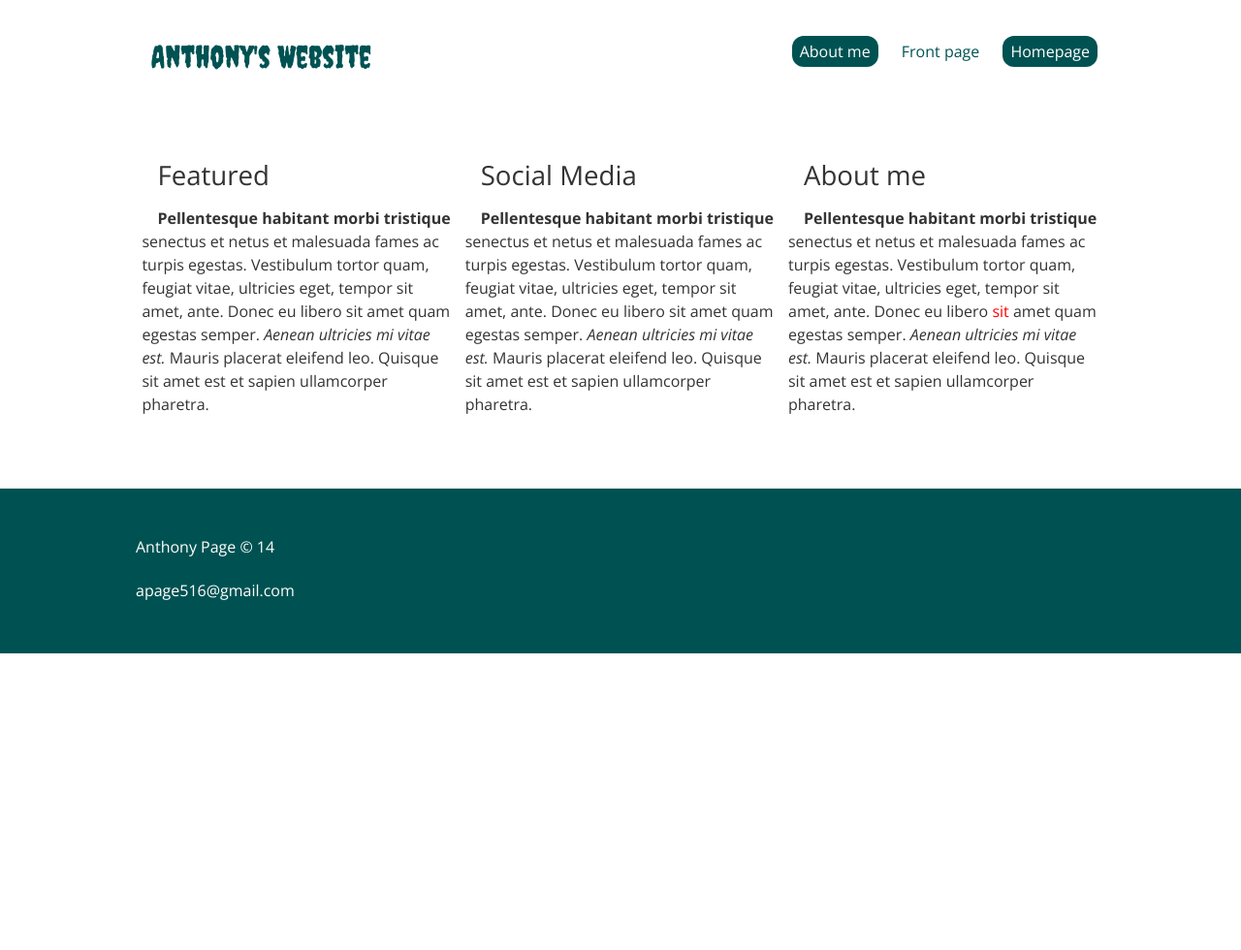
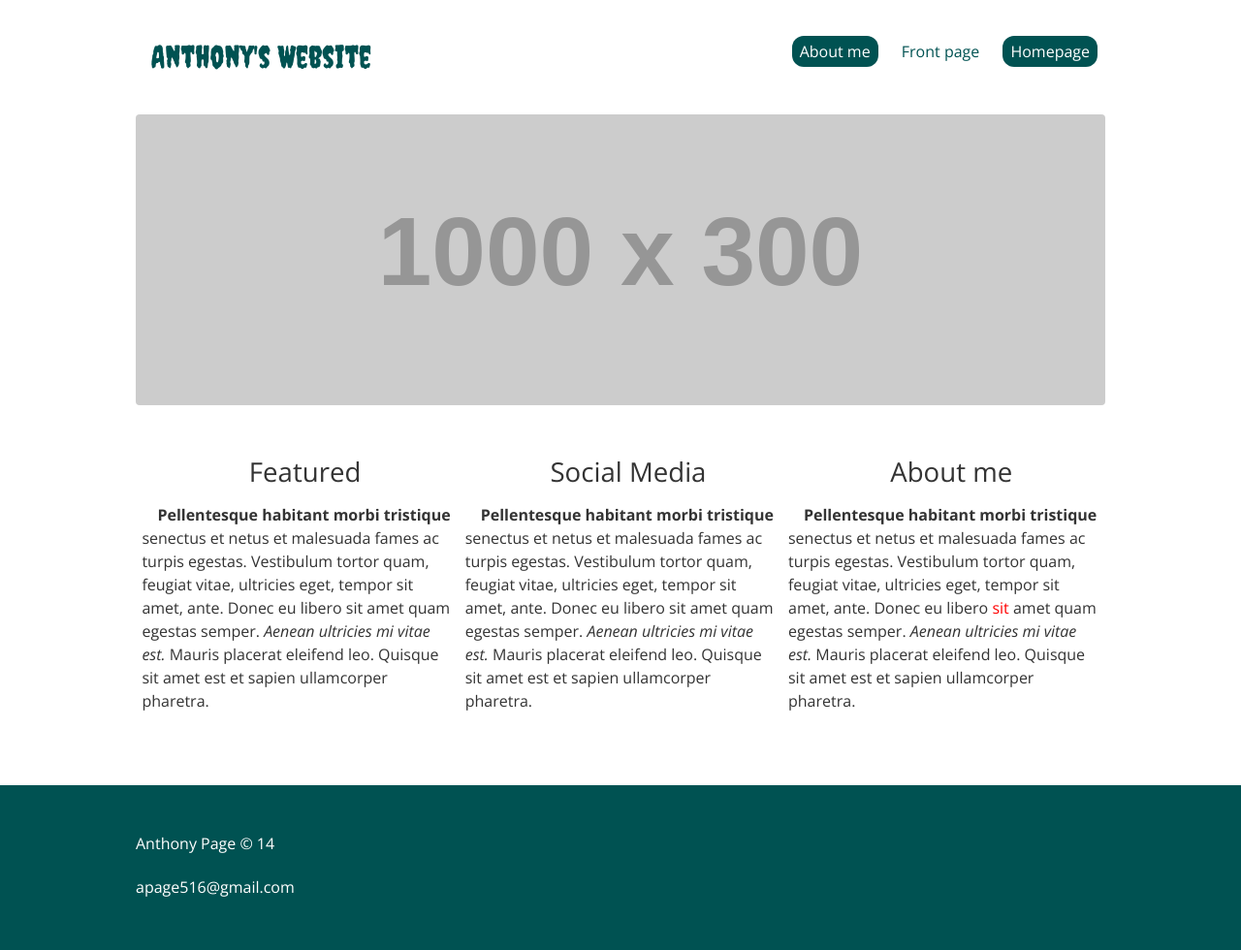
Before and after one commit to theanthonypage/theanthonypage.github.io, a Jekyll site: the page built from front-page.html, in a window 1280 px wide. Shown: the whole page at 97% size. Built offline with Jekyll 4.4.1, drawn with Linux system fonts in a browser that asks for light colours; before the commit the page ends 900 px from its top, so only the background shows below that.

Commit message:
DID THINGS!

```diff
--- a/_config.yml
+++ b/_config.yml
@@ -2,7 +2,7 @@
 title: Anthony's Website
 email: apage516@gmail.com
 description: Anthony likes furry animals.
-url: theanthonypage.github.io
+url: http://theanthonypage.github.io
 github_username: theanthonypage
 
 # Build settings
--- a/css/main.css
+++ b/css/main.css
@@ -167,6 +167,9 @@ a:hover {
 	text-indent:1em;
 }
 
+.col-head {
+	text-align:center;
+}
 
 .site-footer {
 	margin-top:3em;
--- a/front-page.html
+++ b/front-page.html
@@ -2,19 +2,21 @@
 title: Front page
 layout: front-page
 ---
-
+          <div class="hero">
+              <img class="hero-img" src="http://placehold.it/1000x300" alt="Anthony Page">
+          </div>
                 <!-- columns -->
                 <div class="content-columns cf">
                     <div class="col col-featured">
-                        <h2>Featured</h2>
+                        <h2 class="col-head">Featured</h2>
                         <p><strong>Pellentesque habitant morbi tristique</strong> senectus et netus et malesuada fames ac turpis egestas. Vestibulum tortor quam, feugiat vitae, ultricies eget, tempor sit amet, ante. Donec eu libero sit amet quam egestas semper. <em>Aenean ultricies mi vitae est.</em> Mauris placerat eleifend leo. Quisque sit amet est et sapien ullamcorper pharetra.</p>
                     </div><!-- / col -->
                     <div class="col col-social">
-                        <h2>Social Media</h2>
+                        <h2 class="col-head">Social Media</h2>
                         <p><strong>Pellentesque habitant morbi tristique</strong> senectus et netus et malesuada fames ac turpis egestas. Vestibulum tortor quam, feugiat vitae, ultricies eget, tempor sit amet, ante. Donec eu libero sit amet quam egestas semper. <em>Aenean ultricies mi vitae est.</em> Mauris placerat eleifend leo. Quisque sit amet est et sapien ullamcorper pharetra.</p>
                     </div><!-- / col -->
                     <div class="col col-bio">
-                        <h2>About me</h2>
+                        <h2 class="col-head">About me</h2>
                         <p><strong>Pellentesque habitant morbi tristique</strong> senectus et netus et malesuada fames ac turpis egestas. Vestibulum tortor quam, feugiat vitae, ultricies eget, tempor sit amet, ante. Donec eu libero <a href="#">sit</a> amet quam egestas semper. <em>Aenean ultricies mi vitae est.</em> Mauris placerat eleifend leo. Quisque sit amet est et sapien ullamcorper pharetra.</p>
                     </div><!-- / col -->
                 </div> <!-- / columns -->
```
